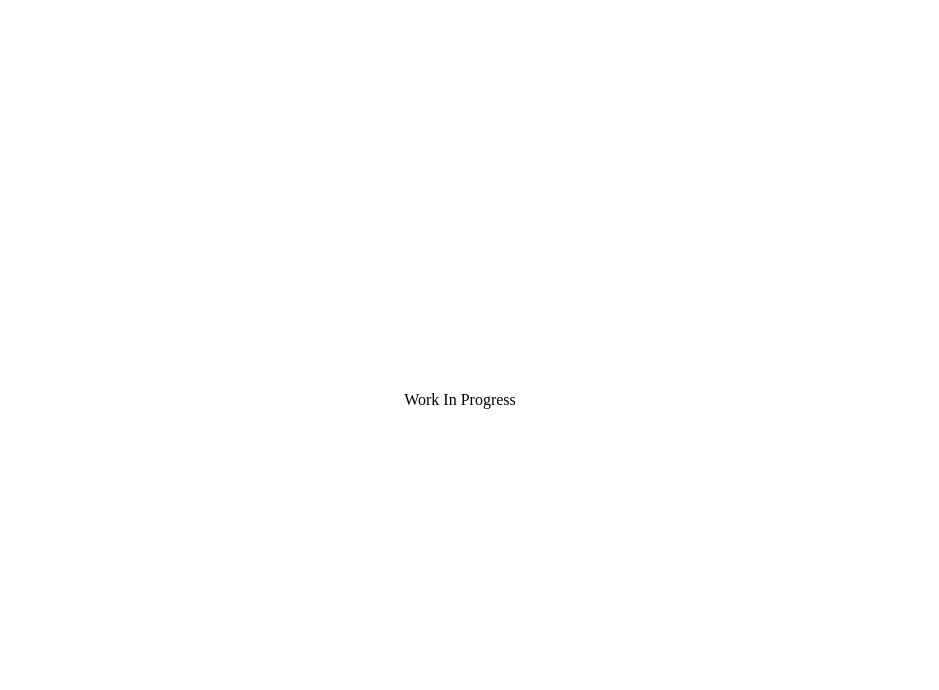
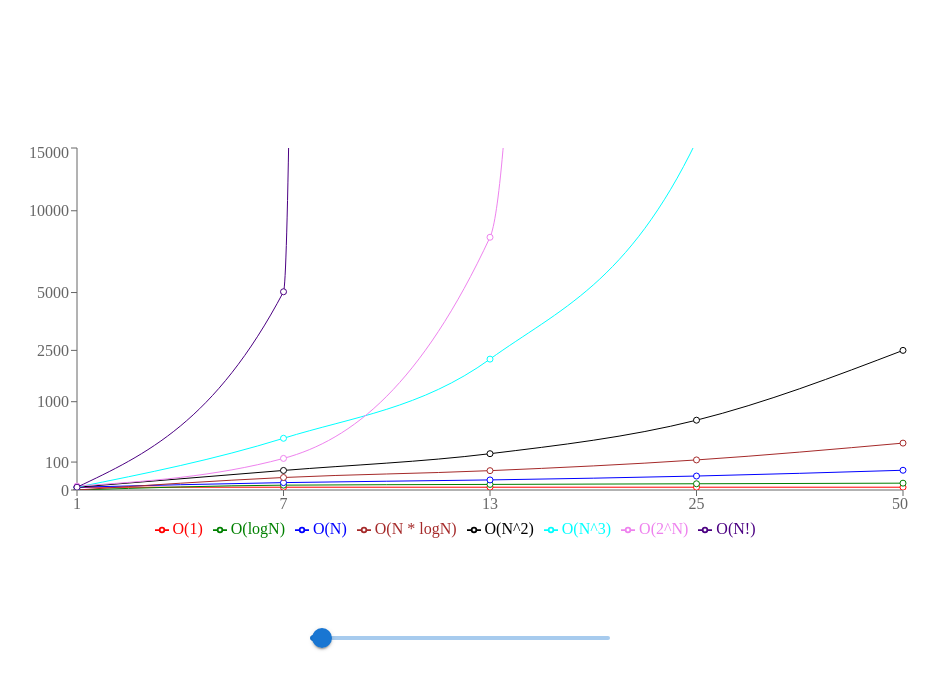
Before and after one commit to NullSploit01/time-complexity-visualizer, a React (Vite) app: page / in a window 1280 px wide. Shown: the top 690 px of the page, without its empty margins (180-1119 px from the left). Built offline with nearby package versions, Linux system fonts and the light colour scheme.

Commit message:
add utils to get threshold and time complexities

```diff
--- a/src/App.tsx
+++ b/src/App.tsx
@@ -1,9 +1,30 @@
-import { Box } from '@mui/material';
 import '~/assets/styles/index.css';
+import { Box, Slider } from '@mui/material';
 import { centerBox } from '~/assets/styles/components/center-box.style';
+import Graph from '~/components/graph.component';
+import { useState } from 'react';
 
 const App = () => {
-  return <Box sx={centerBox.container}>Work In Progress</Box>;
+  const [_operationCount, setOperationCount] = useState<number>(50);
+
+  const handleChange = (_: Event, value: number | number[]) => {
+    setOperationCount(value as number);
+  };
+
+  return (
+    <Box sx={centerBox.container}>
+      <Graph operationCount={_operationCount} />
+      <Box width={300} mt={10}>
+        <Slider
+          min={10}
+          max={1000}
+          onChange={handleChange}
+          value={_operationCount}
+          valueLabelDisplay='auto'
+        />
+      </Box>
+    </Box>
+  );
 };
 
 export default App;
--- a/src/assets/styles/components/center-box.style.ts
+++ b/src/assets/styles/components/center-box.style.ts
@@ -6,6 +6,7 @@ export const centerBox: Record<IKey, SxProps> = {
   container: {
     display: 'flex',
     justifyContent: 'center',
+    flexDirection: 'column',
     alignItems: 'center',
     height: '100vh',
   },
--- a/src/assets/styles/index.css
+++ b/src/assets/styles/index.css
@@ -1,3 +1,4 @@
 body {
   margin: 0;
+  height: '100vh';
 }
--- /dev/null
+++ b/src/components/graph.component.tsx
@@ -0,0 +1,82 @@
+import { FC } from 'react';
+import {
+  LineChart,
+  Line,
+  ResponsiveContainer,
+  XAxis,
+  YAxis,
+  Tooltip,
+  Legend,
+} from 'recharts';
+import {
+  TimeComplexityGraphColor,
+  TimeComplexityLabels,
+} from 'src/types/time-complexity.type';
+import { getTimeComplexities, getXAxisValues } from 'src/utils/math.util';
+
+type IProps = {
+  operationCount: number;
+};
+
+const Graph: FC<IProps> = ({ operationCount }) => {
+  const xAxisValues = getXAxisValues(operationCount);
+  const data = getTimeComplexities(xAxisValues);
+
+  return (
+    <ResponsiveContainer width='70%' height='50%'>
+      <LineChart width={500} height={300} data={data}>
+        <XAxis dataKey='name' />
+        <YAxis
+          scale='sqrt'
+          ticks={[0, 10, 100, 1000, 2500, 5000, 10000, 15000]}
+          domain={[0, 15000]}
+          allowDataOverflow
+        />
+        <Tooltip />
+        <Legend />
+        <Line
+          type='monotone'
+          dataKey={TimeComplexityLabels.constant}
+          stroke={TimeComplexityGraphColor.constant}
+        />
+        <Line
+          type='monotone'
+          dataKey={TimeComplexityLabels.logarithmic}
+          stroke={TimeComplexityGraphColor.logarithmic}
+        />
+        <Line
+          type='monotone'
+          dataKey={TimeComplexityLabels.linear}
+          stroke={TimeComplexityGraphColor.linear}
+        />
+        <Line
+          type='monotone'
+          dataKey={TimeComplexityLabels.linear_log}
+          stroke={TimeComplexityGraphColor.linear_log}
+        />
+        <Line
+          type='monotone'
+          dataKey={TimeComplexityLabels.quadratic}
+          stroke={TimeComplexityGraphColor.quadratic}
+        />
+        <Line
+          type='monotone'
+          dataKey={TimeComplexityLabels.cubic}
+          stroke={TimeComplexityGraphColor.cubic}
+        />
+        <Line
+          type='monotone'
+          dataKey={TimeComplexityLabels.exponential}
+          stroke={TimeComplexityGraphColor.exponential}
+        />
+        <Line
+          type='monotone'
+          dataKey={TimeComplexityLabels.factorial}
+          stroke={TimeComplexityGraphColor.factorial}
+        />
+      </LineChart>
+    </ResponsiveContainer>
+  );
+};
+
+export default Graph;
--- /dev/null
+++ b/src/types/time-complexity.type.ts
@@ -0,0 +1,44 @@
+export enum TimeComplexityLabels {
+  constant = 'O(1)',
+  logarithmic = 'O(logN)',
+  linear = 'O(N)',
+  linear_log = 'O(N * logN)',
+  quadratic = 'O(N^2)',
+  cubic = 'O(N^3)',
+  exponential = 'O(2^N)',
+  factorial = 'O(N!)',
+}
+
+export type ITimeComplexity = {
+  name: string;
+  [TimeComplexityLabels.constant]: number;
+  [TimeComplexityLabels.logarithmic]: number;
+  [TimeComplexityLabels.linear]: number;
+  [TimeComplexityLabels.linear_log]: number;
+  [TimeComplexityLabels.quadratic]: number;
+  [TimeComplexityLabels.cubic]: number;
+  [TimeComplexityLabels.exponential]: number;
+  [TimeComplexityLabels.factorial]: number;
+};
+
+export enum TimeComplexityGraphColor {
+  constant = 'red',
+  logarithmic = 'green',
+  linear = 'blue',
+  linear_log = 'brown',
+  quadratic = 'black',
+  cubic = 'cyan',
+  exponential = 'violet',
+  factorial = 'indigo',
+}
+
+export enum TimeComplexities {
+  constant,
+  logarithmic,
+  linear,
+  linear_log,
+  quadratic,
+  cubic,
+  exponential,
+  factorial,
+}
--- /dev/null
+++ b/src/utils/math.util.ts
@@ -0,0 +1,61 @@
+import {
+  ITimeComplexity,
+  TimeComplexityLabels,
+} from 'src/types/time-complexity.type';
+
+export const factorialize = (num: number) => {
+  if (num === 0 || num === 1) {
+    return 1;
+  }
+
+  for (let i = num - 1; i >= 1; i--) {
+    num *= i;
+  }
+
+  return Math.round(num);
+};
+
+export const getXAxisValues = (operationCount: number) => {
+  if (operationCount < 10) {
+    operationCount = 10;
+  }
+
+  const thresholdValues = [0, 8, 4, 2, 1];
+
+  const xAxisValues: number[] = [];
+
+  thresholdValues.map((thresholdValue) => {
+    const currentThresholdValue = thresholdValue
+      ? Math.ceil(operationCount / thresholdValue)
+      : 0;
+    xAxisValues.push(currentThresholdValue);
+  });
+
+  return xAxisValues;
+};
+
+export const getTimeComplexities = (values: number[]) => {
+  const timeComplexities: ITimeComplexity[] = [];
+
+  values.map((value) => {
+    if (value === 0) {
+      value = 1;
+    }
+
+    const timeComplexity: ITimeComplexity = {
+      name: String(value),
+      [TimeComplexityLabels.constant]: Math.pow(value, 0),
+      [TimeComplexityLabels.logarithmic]: Math.round(Math.log2(value)),
+      [TimeComplexityLabels.linear]: value,
+      [TimeComplexityLabels.linear_log]: Math.round(value * Math.log2(value)),
+      [TimeComplexityLabels.quadratic]: Math.pow(value, 2),
+      [TimeComplexityLabels.cubic]: Math.pow(value, 3),
+      [TimeComplexityLabels.exponential]: Math.round(Math.pow(2, value)),
+      [TimeComplexityLabels.factorial]: factorialize(value),
+    };
+
+    timeComplexities.push(timeComplexity);
+  });
+
+  return timeComplexities;
+};
```
